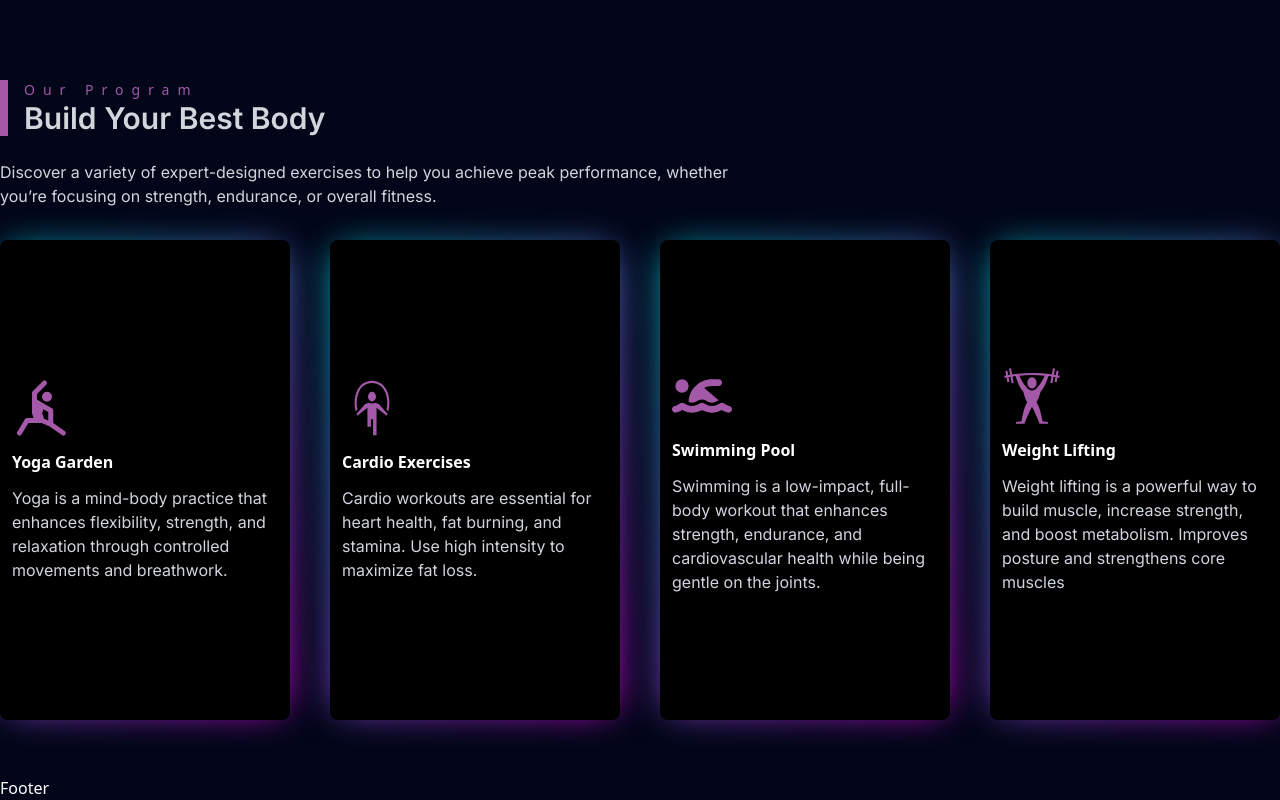
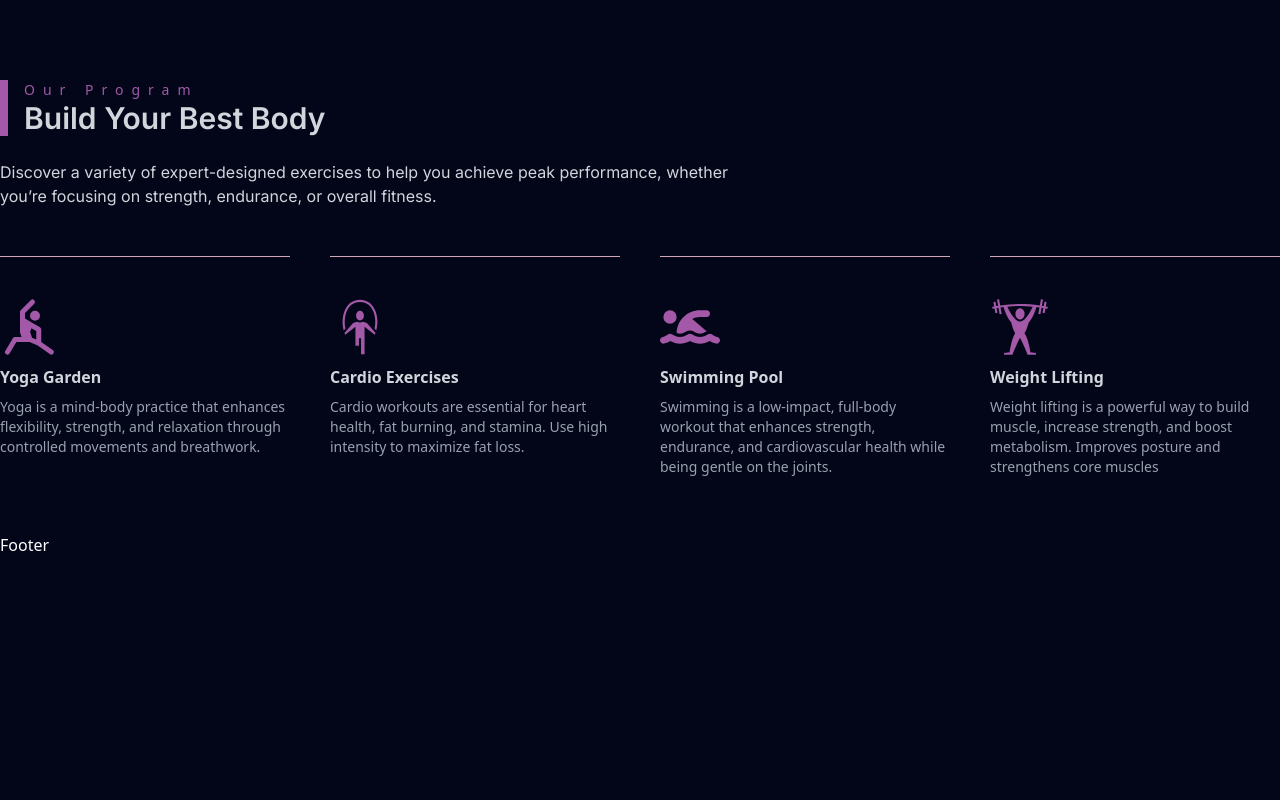
Before and after one commit to Joshuakibwage/high-intensity-workout, a React (Vite) app: page / in a window 1280 px wide. Shown: the part 719-1519 px from the top of the page. After the commit the page ends 1276 px from the top, so only its background shows below. Built offline with nearby package versions, Linux system fonts and the light colour scheme; a web font is replaced by a local one.

Commit message:
Modfy our programs section

```diff
--- a/src/components/OurProgram.jsx
+++ b/src/components/OurProgram.jsx
@@ -1,4 +1,3 @@
-import ProgramCard from "./ProgramCard"
 import { GrYoga } from "react-icons/gr";
 import { GiJumpingRope } from "react-icons/gi";
 import { FaPersonSwimming } from "react-icons/fa6";
@@ -37,7 +36,7 @@ const fitnessActivities = [
 const OurProgram = () => {
   return (
     <section>
-        <div className="container mx-auto py-14 space-y-6">
+        <div className="container mx-auto py-14 space-y-6 px-12 md:px-0">
             <div className="border-l-8 border-primary">
                 <h1 className="text-sm tracking-[0.5rem] text-primary ml-4">Our Program</h1>
                 <p className="text-3xl font-inter font-semibold ml-4 text-gray-300">Build Your Best Body</p>
@@ -48,16 +47,15 @@ const OurProgram = () => {
                     whether you’re focusing on strength, endurance, or overall fitness.
                 </p>
             </div>
-            <div className="grid grid-cols-1 md:grid-cols-2 lg:grid-cols-4 gap-10 md:mt-8">
+            <div className="grid grid-cols-1 md:grid-cols-2 lg:grid-cols-4 gap-10 md:mt-12">
 
                {
                 fitnessActivities.map(({id, description, title, icon}) => (
-                    <ProgramCard
-                        key={id}
-                        description={description}
-                        title={title}
-                        icon={icon}
-                    />
+                    <div key={id} className="border-t-1 border-secondary space-y-2">
+                        <p className="pt-10">{icon}</p>
+                        <p className="font-semibold text-gray-300">{title}</p>
+                        <p className="text-sm text-gray-400">{description}</p>
+                    </div>
                 ))
                }
 
--- a/src/components/ProgramCard.jsx
+++ /dev/null
@@ -1,66 +0,0 @@
-import React from 'react';
-import styled from 'styled-components';
-
-const ProgramCard = ({title, description, icon}) => {
-  return (
-    <StyledWrapper>
-        <div className="card ">
-            <p>{icon}</p>
-            <h1 className="font-bold text-inter ">{title}</h1>
-            <p className="font-inter text-gray-300">{description}</p>
-
-        </div>
-    </StyledWrapper>
-  );
-}
-
-const StyledWrapper = styled.div`
-  .card {
-    position: relative;
-    width: 100%;
-    height: 60vh;
-    background-color: #000;
-    display: flex;
-    flex-direction: column;
-    justify-content: center;
-    padding: 12px;
-    gap: 12px;
-    border-radius: 8px;
-    cursor: pointer;
-    color: white;
-  }
-
-  .card::before {
-    content: '';
-    position: absolute;
-    inset: 0;
-    left: -5px;
-    margin: auto;
-    width: 96%;
-    height: 50vh;
-    border-radius: 10px;
-    background: linear-gradient(-45deg, #e81cff 0%, #40c9ff 100% );
-    z-index: -10;
-    pointer-events: none;
-    transition: all 0.6s cubic-bezier(0.175, 0.885, 0.32, 1.275);
-  }
-
-  .card::after {
-    content: "";
-    z-index: -1;
-    position: absolute;
-    inset: 0;
-    background: linear-gradient(-45deg, #fc00ff 0%, #00dbde 100% );
-    transform: translate3d(0, 0, 0) scale(0.95);
-    filter: blur(20px);
-  }
-
-  .card:hover::after {
-    filter: blur(30px);
-  }
-
-  .card:hover::before {
-    transform: rotate(-90deg) scaleX(1.34) scaleY(0.77);
-  }`;
-
-export default ProgramCard;
```
